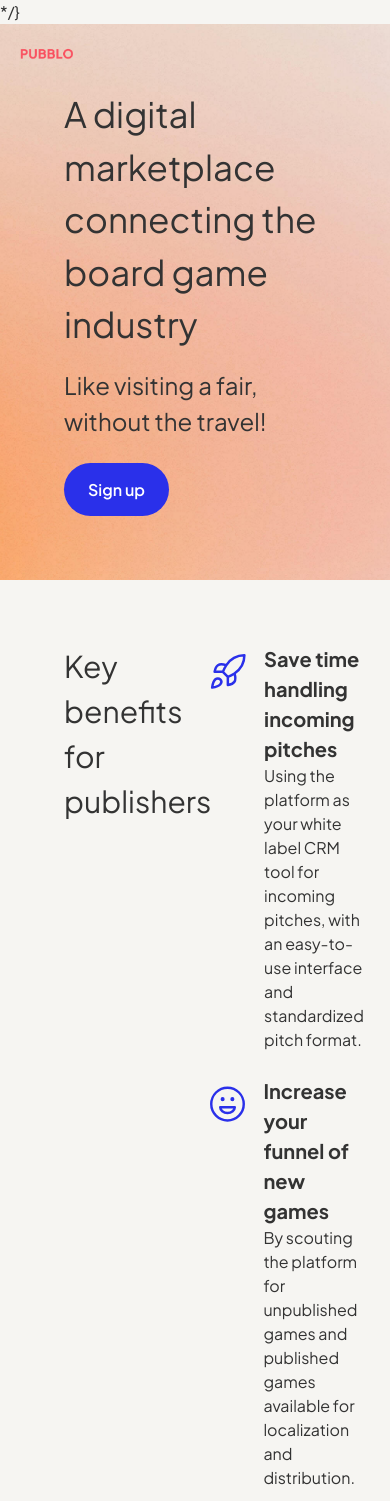
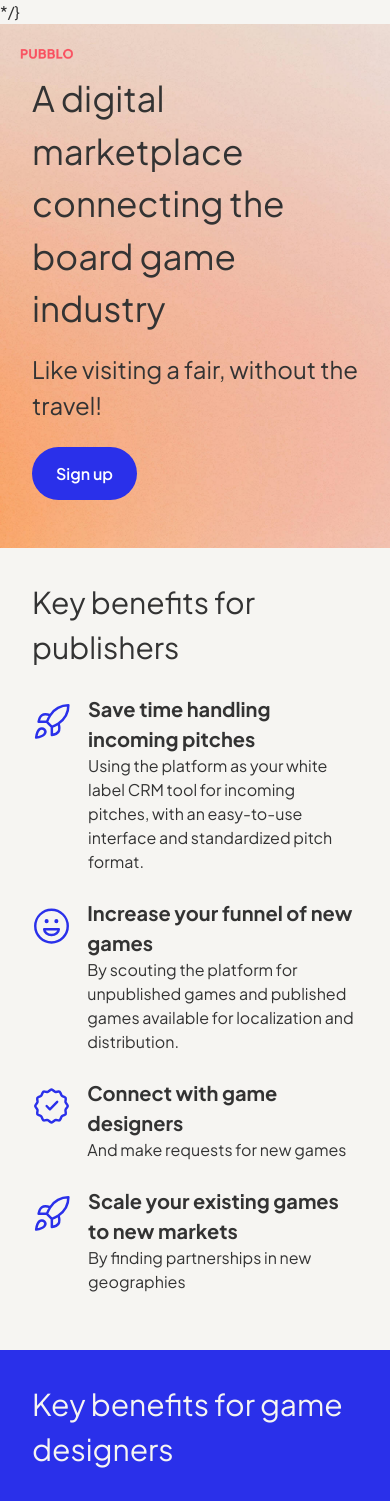
Before and after one commit to pubblo-com/homepage, a React (Create React App) app: page / in a window 390 px wide. Shown: the top 1501 px of the page. Built offline with nearby package versions, Linux system fonts and the light colour scheme.

Commit message:
mobile adjustments

```diff
--- a/src/components/Hero.js
+++ b/src/components/Hero.js
@@ -1,6 +1,6 @@
 import React from "react";
 import styled from "styled-components";
-import { spacing } from '../styles/tokens';
+import { spacing, breakpoints } from '../styles/tokens';
 import Button from "../components/Button";
 import logo from "../assets/pubblo-logo.png";
 import backgroundImage from "../assets/hero-bg_v2.jpg";
@@ -16,10 +16,15 @@ const HeroSection = styled.section`
 const HeroContent = styled.div`
   width: 100%;
   max-width: 950px;
-  padding: ${spacing.xLarge} ${spacing.xLarge};
+  padding: ${spacing.xXLarge} ${spacing.xXLarge};
   display: flex;
   flex-direction: column;
   align-items: flex-start;
+
+  @media (max-width: ${breakpoints.tablet}) {
+    /* flex-direction: column; */
+    padding: ${spacing.xLarge} ${spacing.large};
+  }
 `;
 
 const Logo = styled.img`
--- a/src/components/USPComponent.js
+++ b/src/components/USPComponent.js
@@ -1,17 +1,20 @@
 import React from "react";
 import styled from "styled-components";
-import { spacing, typography, colors } from '../styles/tokens';
+import { spacing, typography, colors, breakpoints } from '../styles/tokens';
 import ListComponent from "./ListComponent";
 
 const USPSection = styled.section`
   width: 100%;
   background-color: ${props => props.backgroundColor || 'transparent'};
-  /* background-color: ${colors.primary}; */
-  padding: ${spacing.xLarge};
+  padding: ${spacing.xXLarge};
   display: flex;
   flex-direction: row;
   justify-content: space-between;
   align-items: center;
+
+  @media (max-width: ${breakpoints.tablet}) {
+    padding: ${spacing.large};
+  }
 `;
 
 const USPContent = styled.div`
@@ -20,6 +23,10 @@ const USPContent = styled.div`
   flex-direction: row;
   align-items: flex-start;
   justify-content: space-between;
+
+  @media (max-width: ${breakpoints.tablet}) {
+    flex-direction: column;
+  }
 `;
 
 const LeftSide = styled.div`
@@ -28,6 +35,11 @@ const LeftSide = styled.div`
   flex-direction: column;
   align-items: flex-start;
   color: ${props => props.textColor || 'text'};
+  padding-bottom: ${spacing.medium};
+
+  @media (max-width: ${breakpoints.tablet}) {
+    width: 100%;
+  }
 `;
 
 const RightSide = styled.div`
@@ -35,6 +47,10 @@ const RightSide = styled.div`
   display: flex;
   flex-direction: column;
   align-items: flex-start;
+
+  @media (max-width: ${breakpoints.tablet}) {
+    width: 100%;
+  }
 `;
 
 const USPComponent = ({ headline, usps, backgroundColor, textColor, }) => {
--- a/src/styles/tokens.js
+++ b/src/styles/tokens.js
@@ -43,7 +43,8 @@ export const spacing = {
   small: '16px',
   medium: '24px',
   large: '32px',
-  xLarge: '64px',
+  xLarge: '48px',
+  xXLarge: '64px',
 
 };
 
```
